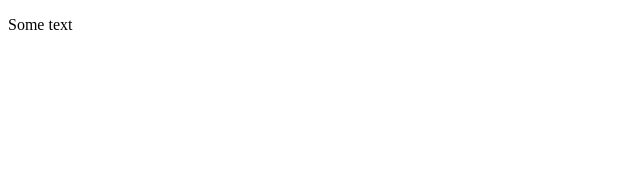
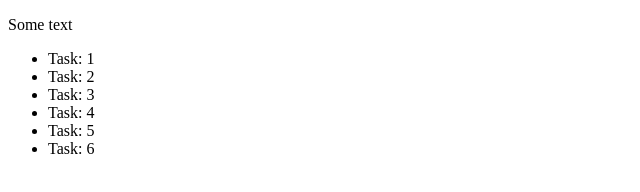
Before and after one commit to plh96/samples, a plain HTML site: page index.html in a window 1280 px wide. Shown: the whole page, without its empty margins (0-640 px from the left). Drawn offline with Linux system fonts and the light colour scheme.

Commit message:
added a list of tasks

```diff
--- a/index.html
+++ b/index.html
@@ -8,5 +8,15 @@
 </head>
 <body>
     <p>Some text</p>
+    <div>
+        <ul>
+            <li>Task: 1</li>
+            <li>Task: 2</li>
+            <li>Task: 3</li>
+            <li>Task: 4</li>
+            <li>Task: 5</li>
+            <li>Task: 6</li>
+        </ul>
+    </div>
 </body>
 </html>
```
